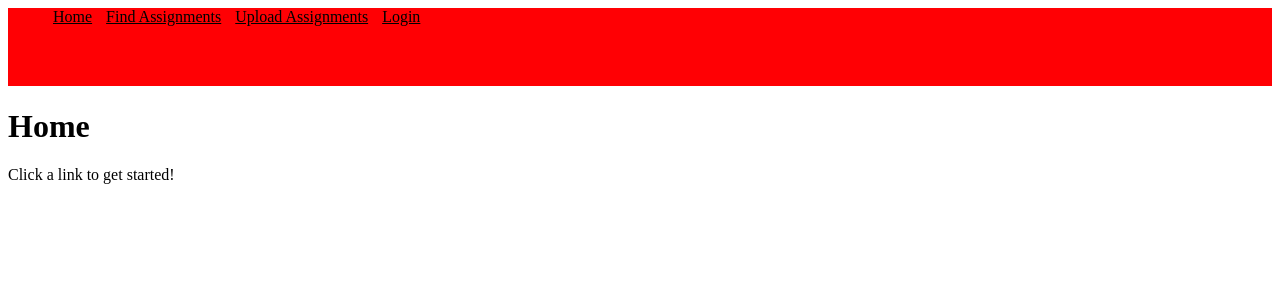
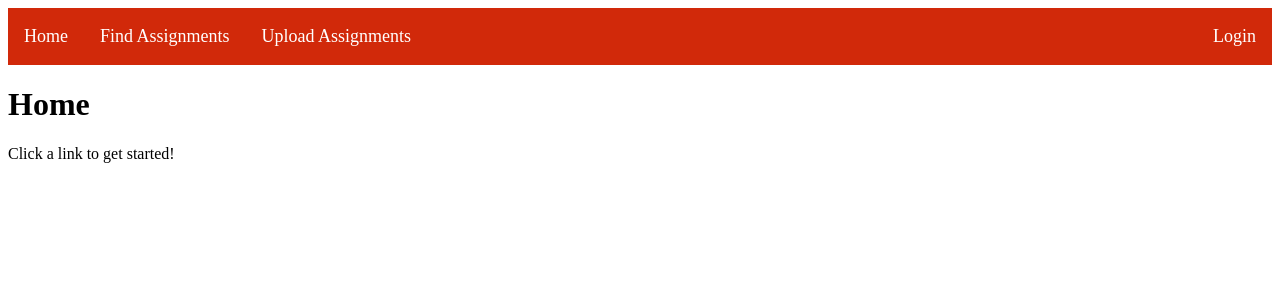
Before and after one commit to Natetodd55/SwapNotezCodeQL, a Flask app: page / in a window 1280 px wide. Shown: the top 300 px of the page. Run offline with Flask 2, Linux system fonts and the light colour scheme.

Commit message:
css update

```diff
--- a/static/style.css
+++ b/static/style.css
@@ -1,28 +1,28 @@
-nav ul li{
-    display: inline;
-    padding: 5px;
-}
+ul {
+    list-style-type: none;
+    margin: 0;
+    padding: 0;
+    overflow: hidden;
+    background-color: #d1290a;
+  }
 
-nav ul{
-    list-style-type: none;
-}
+  li {
+    float: left;
+  }
 
-nav{
-    background-color: rgb(255, 0, 4);
-    width: 100%;
-    height: 10%
-}
+  li a {
+    display: block;
+    color: white;
+    text-align: center;
+    padding: 18px 16px;
+    text-decoration: none;
+    font-size: 18px;
+  }
 
-nav ul li a:link, nav ul li a:visited{
-    color: rgb(0, 0, 0);
-}
+  li a:hover {
+    background-color: #781c0b;
+  }
 
-nav ul li a:hover{
-    color:rgb(255, 255, 255);
-}
-
-td.label{
-    font-size: 30px;
-    border-style: solid;
-    font-style: bold;
-}
+  .topnav-right {
+    float: right;
+  }
--- a/templates/base.html
+++ b/templates/base.html
@@ -8,7 +8,9 @@
         <li><a href='/'>Home</a></li>
         <li><a href='/search'>Find Assignments</a></li>
         <li><a href='/upload'>Upload Assignments</a></li>
-        <li><a href='/login'>Login</a></li>
+        <div class="topnav-right">
+          <li><a href='/login'>Login</a></li>
+        </div>
         </ul>
     </nav>
       {% block content %}
```
